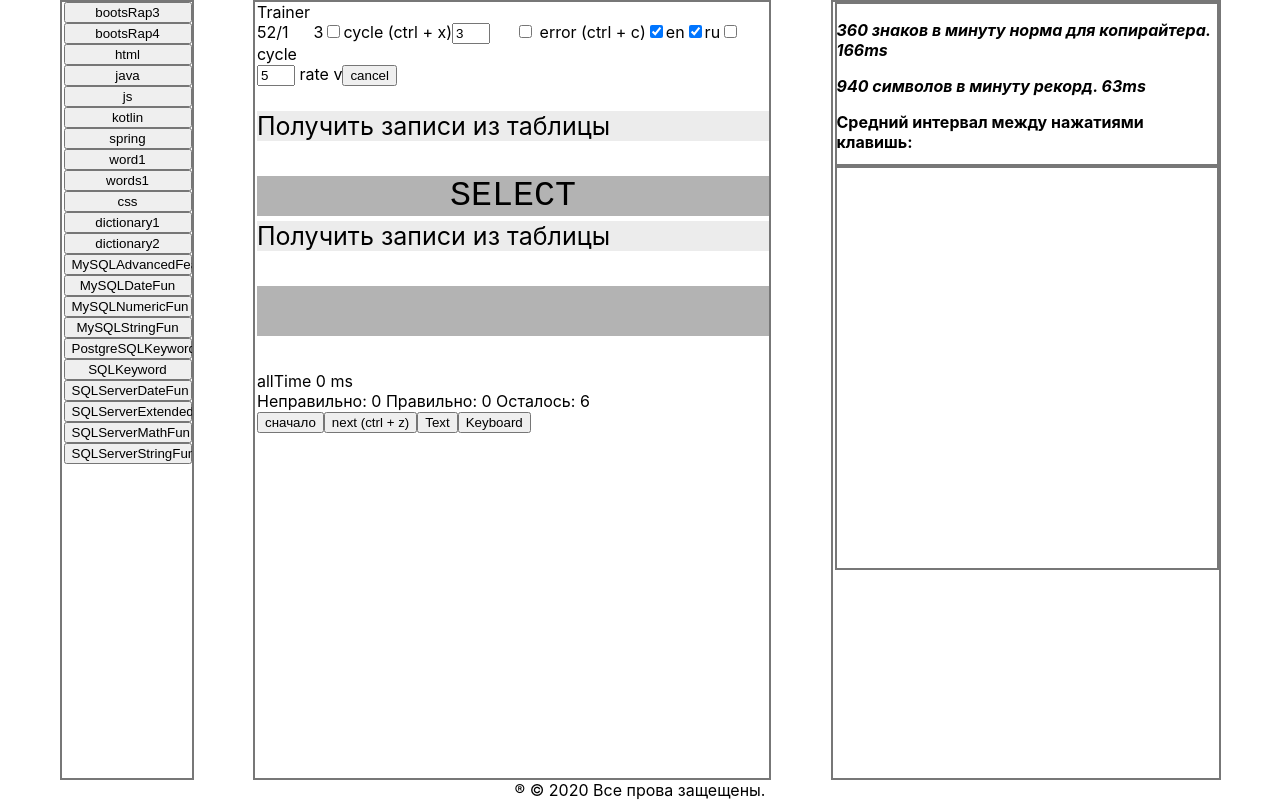
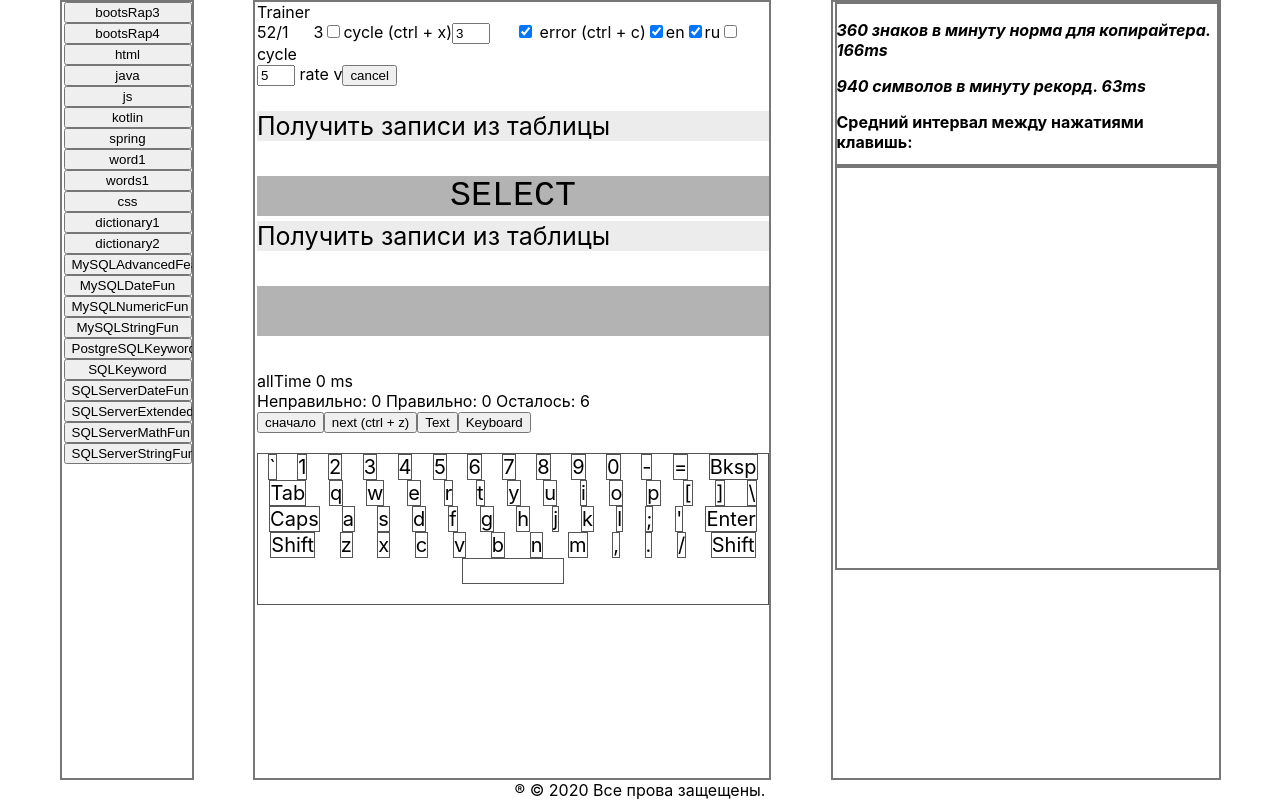
Before and after one commit to PavelK6896/9619Trainer1JSReact, a React (Create React App) app: page / in a window 1280 px wide. Built offline with nearby package versions, Linux system fonts and the light colour scheme.

Commit message:
"update keyboard style 3"

```diff
--- a/src/components/keyboard.js
+++ b/src/components/keyboard.js
@@ -1,27 +1,40 @@
 import React, {useEffect, useReducer, useState} from "react";
 
-const keyboard =
-   ` \` 1 2 3 4 5 6 7 8 9 0 - =
-     q w e r t y u i o p [ ] \\
-     a s d f g h j k l ; '
-     z x c v b n m , . / `
 
+let userLang = navigator.language
+console.log(userLang);
 
-const keyShift =
-    `~ ! @ # $ % ^ & * ( ) _ +
-     Q W E R T Y U I O P { } |
-     A S D F G H J K L : "
-     Z X C V B N M < > ? `
+const Russian = [ // Russian Standard Keyboard
+    [["\u0451", "\u0401"], ["1", "!"], ["2", '"'], ["3", "\u2116"], ["4", ";"], ["5", "%"], ["6", ":"], ["7", "?"], ["8", "*"], ["9", "("], ["0", ")"], ["-", "_"], ["=", "+"], ["Bksp", "Bksp"]],
+    [["Tab", "Tab"], ["\u0439", "\u0419"], ["\u0446", "\u0426"], ["\u0443", "\u0423"], ["\u043A", "\u041A"], ["\u0435", "\u0415"], ["\u043D", "\u041D"], ["\u0433", "\u0413"], ["\u0448", "\u0428"], ["\u0449", "\u0429"], ["\u0437", "\u0417"], ["\u0445", "\u0425"], ["\u044A", "\u042A"], ["Enter", "Enter"]],
+    [["Caps", "Caps"], ["\u0444", "\u0424"], ["\u044B", "\u042B"], ["\u0432", "\u0412"], ["\u0430", "\u0410"], ["\u043F", "\u041F"], ["\u0440", "\u0420"], ["\u043E", "\u041E"], ["\u043B", "\u041B"], ["\u0434", "\u0414"], ["\u0436", "\u0416"], ["\u044D", "\u042D"], ["\\", "/"]],
+    [["Shift", "Shift"], ["/", "|"], ["\u044F", "\u042F"], ["\u0447", "\u0427"], ["\u0441", "\u0421"], ["\u043C", "\u041C"], ["\u0438", "\u0418"], ["\u0442", "\u0422"], ["\u044C", "\u042C"], ["\u0431", "\u0411"], ["\u044E", "\u042E"], [".", ","], ["Shift", "Shift"]],
+    [[" ", " "]]
+];
 
+const US = [ // US Standard Keyboard
+    [["`", "~"], ["1", "!"], ["2", "@"], ["3", "#"], ["4", "$"], ["5", "%"], ["6", "^"], ["7", "&"], ["8", "*"], ["9", "("], ["0", ")"], ["-", "_"], ["=", "+"], ["Bksp", "Bksp"]],
+    [["Tab", "Tab"], ["q", "Q"], ["w", "W"], ["e", "E"], ["r", "R"], ["t", "T"], ["y", "Y"], ["u", "U"], ["i", "I"], ["o", "O"], ["p", "P"], ["[", "{"], ["]", "}"], ["\\", "|"]],
+    [["Caps", "Caps"], ["a", "A"], ["s", "S"], ["d", "D"], ["f", "F"], ["g", "G"], ["h", "H"], ["j", "J"], ["k", "K"], ["l", "L"], [";", ":"], ["'", '"'], ["Enter", "Enter"]],
+    [["Shift", "Shift"], ["z", "Z"], ["x", "X"], ["c", "C"], ["v", "V"], ["b", "B"], ["n", "N"], ["m", "M"], [",", "<"], [".", ">"], ["/", "?"], ["Shift", "Shift"]],
+    [[" ", " "]]
+];
 
 
 const initialState3 = {
     downShift: false,
+    downShiftN: 0,
+    CapsLock: false
 };
 
 function reducer3(state, action) {
     switch (action.type) {
         case 'downShift':
+            if (!state.downShift){
+                state.downShiftN = 1
+            }else {
+                state.downShiftN = 0
+            }
             return {
                 ...state,
                 downShift: !state.downShift,
@@ -37,12 +50,24 @@ export const Keyboard = (props) => {
     const [state4, setState4] = useState(
         {
             key11: "",
+            CapsLock: false
         })
+
+
     useEffect(() => {
         if (props.style1.display === 'block') {
             const handleDown = (event) => {
-                // console.log("keydown keydown keydown", event)
-                if (event.key === 'Shift') {
+
+                state4.CapsLock = event.getModifierState && event.getModifierState('CapsLock');
+
+                if (state4.CapsLock){
+                    if (!state3.downShift) {
+                        dispatch3({type: 'downShift'});
+                    }
+                }
+
+                // console.log(event)
+                if (event.key === 'Shift' ) {
                     if (!state3.downShift) {
                         dispatch3({type: 'downShift'});
                     }
@@ -73,36 +98,55 @@ export const Keyboard = (props) => {
     return (
         <div style={{
             ...props.style1,
-            height: '100px',
+            height: '150px',
             border: '1px solid #555',
             fontSize: '50px'
         }}>
-            {state3.downShift
-                ?
+
                 <div style={{fontSize: '20px', height: '100px',}}>
                     {
-                        Array.from(keyShift).map(function (o, index) {
-                            if (state4.key11 === o) {
-                                return <i key={index} style={{color: "red", backgroundColor: 'rgba(127,118,118,0.64)',}}
-                                          value={o}>{o}</i>
-                            }
-                            return <i key={index} value={o}>{o}</i>
+                        US.map((value, index) => {
+                            return <div style={{
+                                display: "flex",
+                                justifyContent: "space-around"
+                            }} key={index}> {
+                                value.map((value1, index1) => {
+
+                                    let s = {
+                                        border: "1px solid #555",
+
+
+                                    }
+                                    if (state4.key11 === value1[state3.downShiftN]){
+                                        s = {
+                                            border: "1px solid #555",
+                                            backgroundColor: 'rgba(62,51,151,0.64)',
+                                        }
+                                    }
+
+                                    if (" " === value1[state3.downShiftN]){
+                                        s.width = '100px'
+                                    }
+
+                                    if ("Caps" === value1[state3.downShiftN] && state4.CapsLock){
+                                        s = {
+                                            border: "1px solid #555",
+                                            backgroundColor: 'rgba(62,51,151,0.64)',
+                                        }
+                                    }
+
+
+
+                                    let d = <span style={s} key={index1 +index} value={value1}>{value1[state3.downShiftN]}</span>
+                                    if (index1 + 1 === value.length) {
+                                        d = <span style={s} key={index1 +index} value={value1}>{value1[state3.downShiftN]}<br/></span>
+                                    }
+                                    return d
+                                })
+                            }</div>
                         })
                     }
                 </div>
-                :
-                <div style={{fontSize: '20px', height: '100px',}}>
-                    {
-                        Array.from(keyboard).map(function (o, index) {
-                            if (state4.key11 === o) {
-                                return <i key={index} style={{color: 'rgba(18,60,186,0.62)', backgroundColor: 'rgba(97,74,74,0.64)',}}
-                                          value={o}>{o}</i>
-                            }
-                            return <i key={index} value={o}>{o}</i>
-                        })
-                    }
-                </div>
-            }
         </div>
 
     )
--- a/src/pages/App.js
+++ b/src/pages/App.js
@@ -20,7 +20,7 @@ const initialState = {
     right: 0,
     wrong: 0,
     check1: false,
-    check2: false,
+    check2: true,
     time99: [],
     count1: 3,
     count0: 3,
@@ -30,7 +30,7 @@ const initialState = {
     voiceCycle: false,
     nameData: "",
     rateVoice: 5,
-    styleKeyboard2: false
+    styleKeyboard2: true
 };
 
 
```
